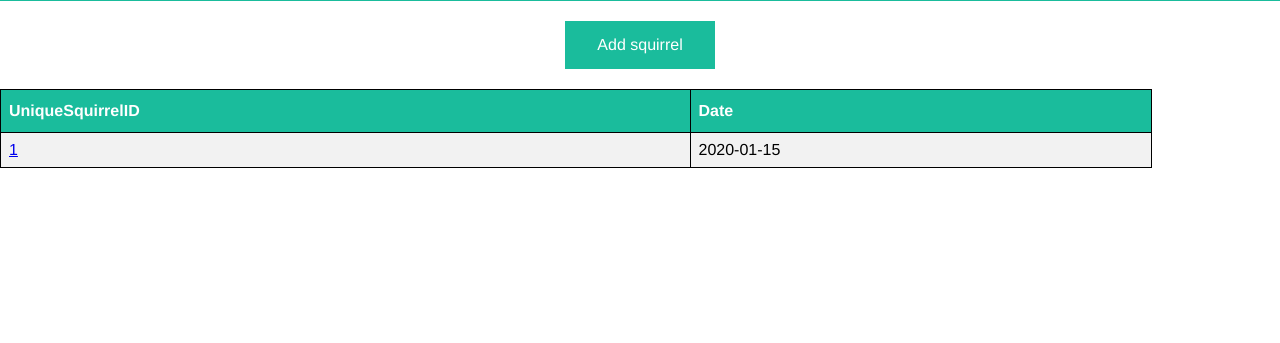
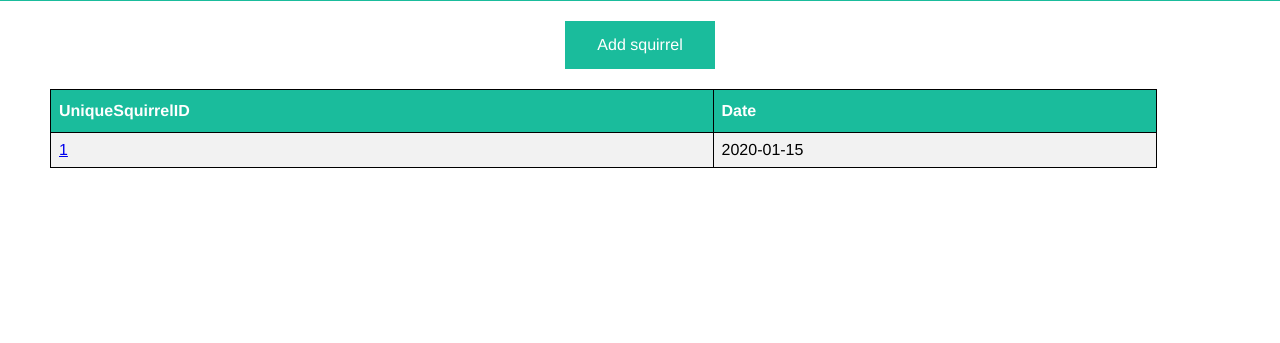
Before and after one commit to shlok-sethia/Squirrel_Tracker, a Django app: page /squirrel_tracker/sightings/ in a window 1280 px wide. Shown: the part 457-800 px from the top of the page. Run offline with Django 3.2, Linux system fonts and the light colour scheme; tables that the repository leaves empty hold one stand-in row (values such as "Sample post").

Commit message:
Fix for css table on sightings page

```diff
--- a/squirrel_tracker/templates/squirrel_tracker/sightings.html
+++ b/squirrel_tracker/templates/squirrel_tracker/sightings.html
@@ -19,7 +19,7 @@
 
         #table-scroll {
             height:150px;
-            overflow-x:auto;
+            padding-left:50px;
         }
 
 
```
